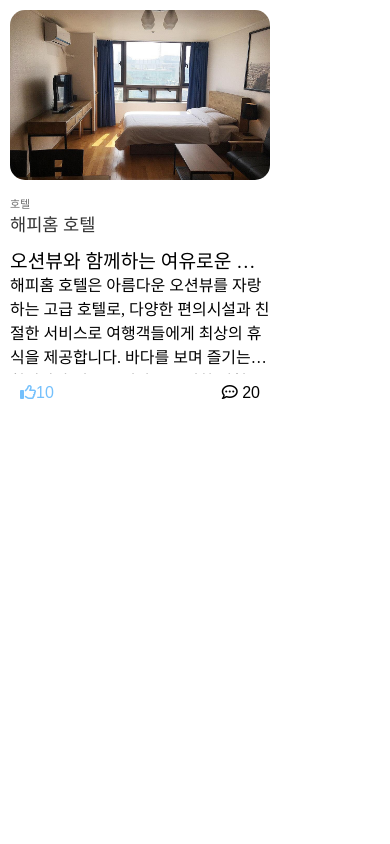
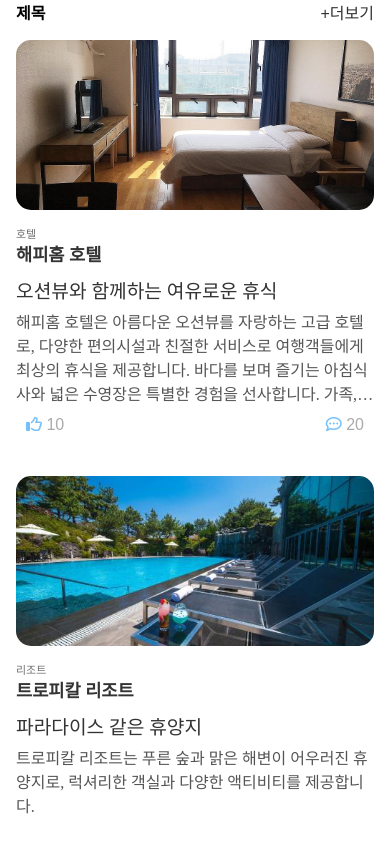
Before and after one commit to do3642/sharetravel-react, a React (Create React App) app: page / in a window 390 px wide. Shown: the top 844 px of the page. Built offline with nearby package versions, Linux system fonts and the light colour scheme; a web font is replaced by a local one.

Commit message:
Add: 더미데이터로 8개 반복 처리 Style: flex로 반응형 처리

```diff
--- a/src/components/TavelAdsBox.js
+++ b/src/components/TavelAdsBox.js
@@ -1,17 +1,23 @@
 import '../styles/TravelAdsBox.css'
-function TravelAdsBox(){
+function TravelAdsBox({ imgSrc, category, title, description, detail, likes, comments }){
   return(
     <div className="Travel-Ads-Box">
-        <div><img src='/img/travelAds-1.jpg' alt=''></img></div>
-        <p>호텔</p>
-        <p>해피홈 호텔</p>
-        <p>오션뷰와 함께하는 여유로운 휴식</p>
-        <p>해피홈 호텔은 아름다운 오션뷰를 자랑하는 고급 호텔로, 다양한 편의시설과 친절한 서비스로 여행객들에게 최상의 휴식을 제공합니다. 바다를 보며 즐기는 아침식사와 넓은 수영장은 특별한 경험을 선사합니다. 가족, 친구, 연인과 함께 방문하기 좋은 호텔입니다.</p>
-        <div>
-          <span><i className="fa-regular fa-thumbs-up"></i>10</span>
-          <span><i className="fa-regular fa-comment-dots"></i> 20</span>
-        </div>
-    </div>
+      <div>
+        <img src={imgSrc} alt="" />
+      </div>
+      <p>{category}</p>
+      <p>{title}</p>
+      <p>{description}</p>
+      <p>{detail}</p>
+      <div>
+        <span>
+          <i className="fa-regular fa-thumbs-up"></i> {likes}
+        </span>
+        <span>
+          <i className="fa-regular fa-comment-dots"></i> {comments}
+        </span>
+      </div>
+  </div>
   )
 }
 
--- a/src/components/TravelAds.js
+++ b/src/components/TravelAds.js
@@ -1,9 +1,38 @@
 import TravelAdsBox from "./TavelAdsBox";
+import adsData from "../data/travelAdsData.js";
+import { Link } from "react-router-dom";
+import '../styles/TravelAds.css'
+
 
 function TravelAds(){
+  // 4개씩 그룹화
+  const groupedData = adsData.reduce((acc, curr, index) => {
+    if (index % 4 === 0) acc.push([]); // 새로운 그룹 시작
+    acc[acc.length - 1].push(curr); // 현재 데이터를 마지막 그룹에 추가
+    return acc;
+  }, []);
+
+
   return(
     <section className="Travel-Ads">
-      <TravelAdsBox />
+      <div className="Travel-Ads-Top">
+        <h2>제목</h2>
+        <Link to={"/"}>+더보기</Link>
+      </div>
+      <article>
+         {adsData.map((ad) => (
+        <TravelAdsBox
+          key={ad.id}
+          imgSrc={ad.imgSrc}
+          category={ad.category}
+          title={ad.title}
+          description={ad.description}
+          detail={ad.detail}
+          likes={ad.likes}
+          comments={ad.comments}
+         />
+            ))}
+        </article>
     </section>
   )
 }
--- /dev/null
+++ b/src/data/travelAdsData.js
@@ -0,0 +1,92 @@
+const adsData = [
+  {
+    id: 1,
+    imgSrc: '/img/travelAds-1.jpg',
+    category: '호텔',
+    title: '해피홈 호텔',
+    description: '오션뷰와 함께하는 여유로운 휴식',
+    detail:
+      '해피홈 호텔은 아름다운 오션뷰를 자랑하는 고급 호텔로, 다양한 편의시설과 친절한 서비스로 여행객들에게 최상의 휴식을 제공합니다. 바다를 보며 즐기는 아침식사와 넓은 수영장은 특별한 경험을 선사합니다. 가족, 친구, 연인과 함께 방문하기 좋은 호텔입니다.',
+    likes: 10,
+    comments: 20,
+  },
+  {
+    id: 2,
+    imgSrc: '/img/travelAds-2.jpg',
+    category: '리조트',
+    title: '트로피칼 리조트',
+    description: '파라다이스 같은 휴양지',
+    detail:
+      '트로피칼 리조트는 푸른 숲과 맑은 해변이 어우러진 휴양지로, 럭셔리한 객실과 다양한 액티비티를 제공합니다.',
+    likes: 25,
+    comments: 15,
+  },
+  {
+    id: 3,
+    imgSrc: '/img/travelAds-3.jpg',
+    category: '펜션',
+    title: '포레스트 펜션',
+    description: '자연 속 조용한 휴식처',
+    detail:
+      '포레스트 펜션은 울창한 숲속에 자리잡은 아늑한 숙소로, 고요한 환경에서 힐링을 원하는 여행객들에게 적합합니다. BBQ 시설과 독립적인 객실로 프라이빗한 시간을 보낼 수 있습니다.',
+    likes: 18,
+    comments: 12,
+  },
+  {
+    id: 4,
+    imgSrc: '/img/travelAds-4.jpg',
+    category: '캠핑장',
+    title: '스타라이트 캠핑장',
+    description: '밤하늘의 별을 즐기는 캠핑',
+    detail:
+      '스타라이트 캠핑장은 아름다운 별빛과 함께 야외에서 자연을 만끽할 수 있는 캠핑장입니다. 다양한 캠핑 시설과 편리한 서비스를 제공하여 초보 캠퍼에게도 적합합니다.',
+    likes: 30,
+    comments: 25,
+  },
+  {
+    id: 5,
+    imgSrc: '/img/travelAds-5.jpg',
+    category: '리조트',
+    title: '골드샌드 리조트',
+    description: '황금빛 해변이 매력적인 리조트',
+    detail:
+      '골드샌드 리조트는 고급스러운 디자인과 해변 접근성을 자랑하며, 가족 단위 여행객에게 최고의 선택입니다. 키즈 프로그램과 인피니티 풀이 특히 인기입니다.',
+    likes: 40,
+    comments: 22,
+  },
+  {
+    id: 6,
+    imgSrc: '/img/travelAds-6.jpg',
+    category: '호텔',
+    title: '스카이뷰 호텔',
+    description: '도심 속의 럭셔리',
+    detail:
+      '스카이뷰 호텔은 도심 중심부에 위치하여 비즈니스와 여가를 동시에 즐길 수 있습니다. 옥상 루프탑과 고급 레스토랑에서 특별한 시간을 경험하세요.',
+    likes: 35,
+    comments: 18,
+  },
+  {
+    id: 7,
+    imgSrc: '/img/travelAds-7.jpg',
+    category: '게스트하우스',
+    title: '더 코지 게스트하우스',
+    description: '따뜻한 환대와 편안한 숙소',
+    detail:
+      '더 코지 게스트하우스는 여행객들에게 친근한 서비스를 제공하며, 저렴한 가격으로 최고의 편안함을 제공합니다. 혼자 여행하는 백패커들에게 특히 추천됩니다.',
+    likes: 15,
+    comments: 10,
+  },
+  {
+    id: 8,
+    imgSrc: '/img/travelAds-8.jpg',
+    category: '펜션',
+    title: '블루레이크 펜션',
+    description: '호수 전망이 멋진 숙소',
+    detail:
+      '블루레이크 펜션은 아름다운 호수 전망을 제공하며, 조용한 환경에서의 휴식을 원하는 여행객들에게 이상적입니다. 낚시와 하이킹을 즐길 수 있는 다양한 액티비티도 마련되어 있습니다.',
+    likes: 20,
+    comments: 14,
+  },
+];
+
+export default adsData;
--- /dev/null
+++ b/src/styles/TravelAds.css
@@ -0,0 +1,49 @@
+
+.Travel-Ads {
+  width: 100%;
+  max-width: 1200px; /* 부모의 최대 크기 제한 */
+  margin: auto; /* 가운데 정렬 */
+  padding: 0 16px; /* 좌우 여백 추가 (반응형 대비) */
+}
+
+.Travel-Ads-Top{
+  display: flex;
+  justify-content: space-between;
+  align-items: center;
+  width: 100%;
+  margin-bottom: 16px;
+}
+
+.Travel-Ads article {
+  display: flex;
+  flex-wrap: wrap;
+  gap: 16px; /* 카드 간격 */
+}
+
+.Travel-Ads-Box {
+  flex: 0 0 calc(25% - 12px); /* 부모가 넓을 때 4개씩 */
+  height: auto; /* 필요에 따라 높이 설정 */
+  margin-bottom: 16px; /* 아래 간격 */
+}
+
+@media (max-width: 1200px) {
+  .Travel-Ads-Box {
+    flex: 0 0 calc(50% - 16px); /* 2개씩 배치 */
+  }
+}
+
+@media (max-width: 768px) {
+  .Travel-Ads-Box {
+    flex: 0 0 calc(50% - 16px); /* 2개씩 배치 */
+  }
+}
+
+@media (max-width: 550px) {
+  .Travel-Ads article {
+    justify-content: center; /* 모바일에서는 가운데 정렬 */
+  }
+  .Travel-Ads-Box {
+    flex: 0 0 100%; /* 모바일에서는 1개씩 */
+    max-width: 100%;
+  }
+}
--- a/src/styles/TravelAdsBox.css
+++ b/src/styles/TravelAdsBox.css
@@ -2,14 +2,10 @@
 
 
 .Travel-Ads-Box{
-
-  width: 280px;
-  padding: 10px;
-
-
+  /* width: 280px; */
 }
 
-
+/* 박스 안 이미지 */
 .Travel-Ads-Box div:nth-of-type(1){
   width: 100%;
   border-radius: 15px;
@@ -19,10 +15,13 @@
 }
 .Travel-Ads-Box div img{
   width: 100%;
+  height: 100%;
   object-fit: cover;
 }
 
 
+
+/* 박스 안 글씨들 */
 .Travel-Ads-Box p{
   font-family: 'Pretendard-Regular';
 }
@@ -35,6 +34,7 @@
 .Travel-Ads-Box p:nth-of-type(2){
   color: #333;
   font-size: 1.1em;
+  font-weight: bold;
 }
 .Travel-Ads-Box p:nth-of-type(3){
   margin-top: 10px;
@@ -42,6 +42,8 @@
   white-space: nowrap;
   overflow: hidden;
   text-overflow: ellipsis;
+  margin-bottom: 7px;
+  color: #333;
 }
 .Travel-Ads-Box p:nth-of-type(4) {
   display: -webkit-box;                /* 플렉스박스 모델을 사용 */
@@ -49,9 +51,10 @@
   -webkit-line-clamp: 4;               /* 최대 4줄로 텍스트 제한 */
   text-overflow: ellipsis;             /* 넘친 텍스트에 ... 표시 */
   overflow: hidden;                    /* 넘친 내용 숨김 */
-  height: 100px;                       /* 박스 높이 설정 */
+  height: 95px;                       /* 박스 높이 설정 */
   line-height: 1.5;                    /* 줄 간격 설정 */
   line-clamp: 4;
+  color: #555;
 }
 
 .Travel-Ads-Box div:nth-of-type(2){
@@ -59,10 +62,21 @@
   justify-content: space-between;
   padding: 10px;
 }
+
+
+
+
+/* 박스 안 댓글,좋아요 style */
 .Travel-Ads-Box div:nth-of-type(2) span{}
 .Travel-Ads-Box div:nth-of-type(2) span:nth-of-type(1) i{
-  color: #74C0FC;
+  color: #74c0fc;
 }
 .Travel-Ads-Box div:nth-of-type(2) span:nth-of-type(1){
-  color: #74C0FC;
+  color: #aaa;
 }
+.Travel-Ads-Box div:nth-of-type(2) span:nth-of-type(2) i{
+  color: #74c0fc;
+}
+.Travel-Ads-Box div:nth-of-type(2) span:nth-of-type(2){
+  color: #aaa;
+}
```
Also changed, not shown: public/img/travelAds-6.jpg (added).
